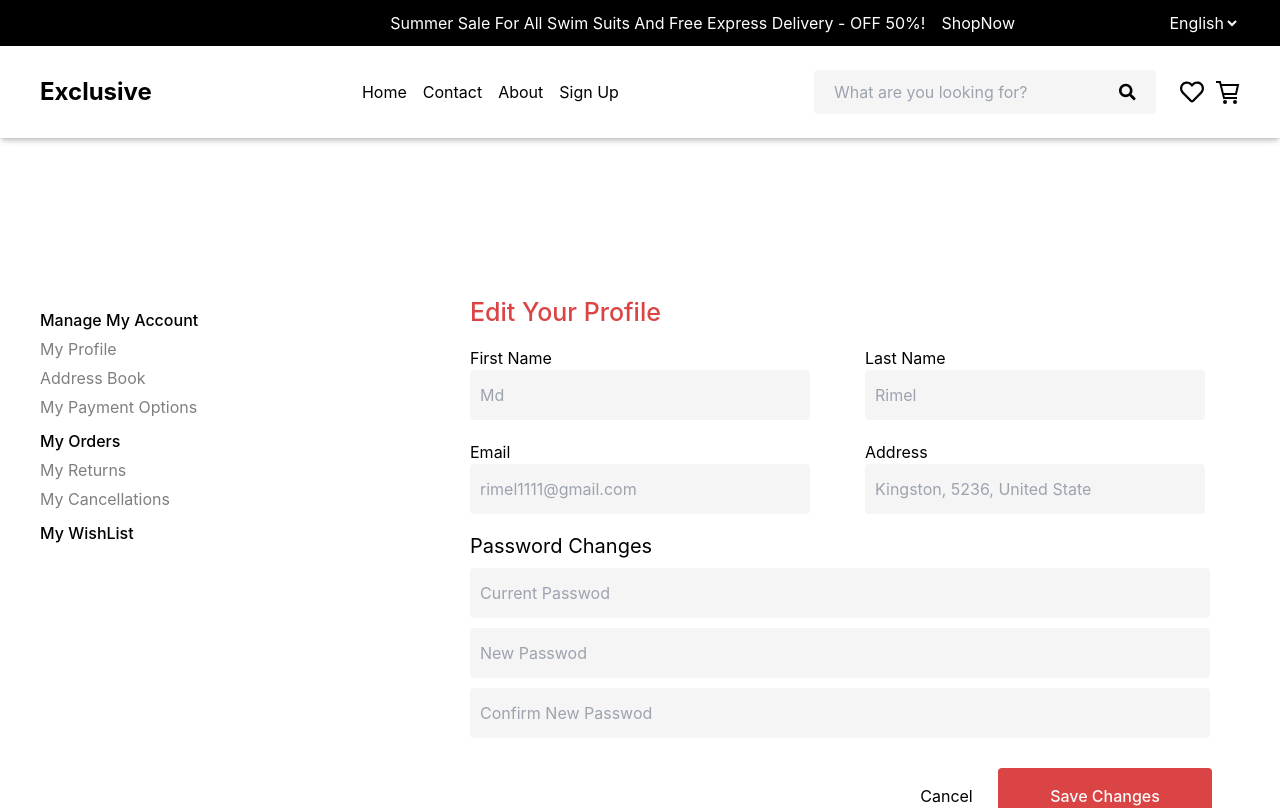
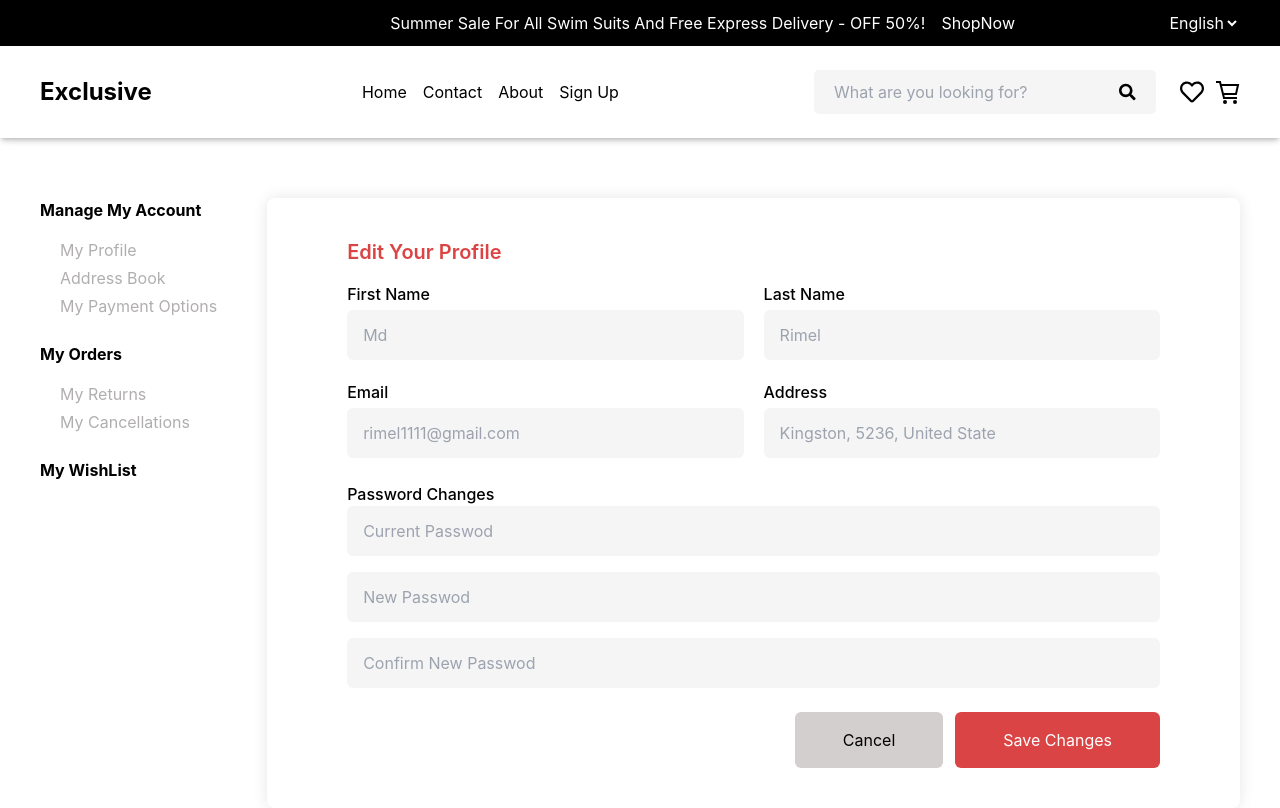
Before and after one commit to DasturchiQurbonboyev/exam-full, a React (Vite) app: page /account in a window 1280 px wide. Shown: the top 808 px of the page. Built offline with nearby package versions, Linux system fonts and the light colour scheme.

Commit message:
ccdsdcsdc

```diff
--- a/src/components/cart/Cart.jsx
+++ b/src/components/cart/Cart.jsx
@@ -40,7 +40,7 @@ const Cart = () => {
         </div>)
     return (
 
-        <div className='pt-[120px]    '>
+        <div className='pt-[60px]    '>
             <div className='kontainer grid gap-10'>
                 <div className='text-end flex justify-end'>
                     <button onClick={() => dispatch(clearCart())} className=' flex items-center gap-3'><FaRegTrashAlt className='size-7' /> Clear All </button>
--- a/src/components/footer/Footer.jsx
+++ b/src/components/footer/Footer.jsx
@@ -2,15 +2,16 @@ import React from 'react'
 import right from "../../assets/images/footer/icon-send.png"
 import qrKode from "../../assets/images/footer/qr-kode.png"
 import { FaFacebookF, FaInstagram, FaLinkedinIn, FaTwitter } from 'react-icons/fa'
+import { Link } from 'react-router-dom'
 
 const Footer = () => {
     return (
         <div>
 
 
-            <footer className="bg-black mt-10">
+            <footer className="bg-black pt-10 mt-10">
                 <div className="">
-                    <div className="grid  kontainer  grid-cols-2 gap-8 px-4 py-6 lg:py-8 md:grid-cols-5">
+                    <div className="grid  kontainer min-[530px]:grid-cols-2  min-[740px]:grid-cols-3 gap-8 px-4 py-6 lg:py-8 min-[1030px]:grid-cols-5">
                         <div>
                             <h2 className="mb-6 text-sm font-semibold text-gray-900 uppercase dark:text-white">Exclusive</h2>
                             <ul className="text-gray-500 dark:text-gray-400 font-medium">
@@ -20,9 +21,9 @@ const Footer = () => {
                                 <li className="mb-4">
                                     <a href="#" className="hover:underline">Get 10% off your first order</a>
                                 </li>
-                                <li className="mb-4">
-                                    <div className='flex items-center border  justify-center py-2 rounded-md'>
-                                        <input className='px-[5px] w-[180px]  outline-none bg-black' type="text" placeholder='Enter your email' />
+                                <li className="mb-4 flex-grow">
+                                    <div className='flex items-center flex-grow border  justify-center py-2 rounded-md'>
+                                        <input className='px-[5px] flex-grow w-full  outline-none bg-black' type="text" placeholder='Enter your email' />
                                         <button><img src={right} alt="" /></button>
                                     </div>
                                 </li>
@@ -46,19 +47,19 @@ const Footer = () => {
                             <h2 className="mb-6 text-sm font-semibold text-gray-900 uppercase dark:text-white">Account</h2>
                             <ul className="text-gray-500 dark:text-gray-400 font-medium">
                                 <li className="mb-4">
-                                    <a href="#" className="hover:underline">My Account</a>
+                                    <Link to={"/account"} className="hover:underline">My Account</Link>
                                 </li>
                                 <li className="mb-4">
-                                    <a href="#" className="hover:underline">Login / Register</a>
+                                    <Link to={"/log-in"} className="hover:underline">Login / Register</Link>
                                 </li>
                                 <li className="mb-4">
-                                    <a href="#" className="hover:underline">Cart</a>
+                                    <Link to={"/cart"} className="hover:underline">Cart</Link>
                                 </li>
                                 <li className="mb-4">
-                                    <a href="#" className="hover:underline">Wishlist</a>
+                                    <Link to={"/wishlist"} className="hover:underline">Wishlist</Link>
                                 </li>
                                 <li className="mb-4">
-                                    <a href="#" className="hover:underline">Shop</a>
+                                    <Link to={"/cart"} className="hover:underline">Shop</Link>
                                 </li>
                             </ul>
                         </div>
--- a/src/components/logIn/LogIn.css
+++ b/src/components/logIn/LogIn.css
@@ -16,7 +16,13 @@
 }
 
 .hover-underline-animation:hover::after {
+    left: 0;
     width: 100%;
-    left: 0;
     background: #DB4444;
 }
+
+.location {
+    border-bottom: 1px solid #DB4444;
+    padding-bottom: 7px;
+
+}
--- a/src/components/logIn/LogIn.jsx
+++ b/src/components/logIn/LogIn.jsx
@@ -1,8 +1,14 @@
-import React, { useState } from 'react';
+import React, { useEffect, useState } from 'react';
 import login from '../../assets/images/logIn/Side.png';
 import './LogIn.css'
 
 const LogIn = () => {
+
+    useEffect(() => {
+        scrollTo(0, 0)
+    }, [])
+
+
     const [isEmailFocused, setIsEmailFocused] = useState(false);
     const [isPasswordFocused, setIsPasswordFocused] = useState(false);
 
@@ -18,7 +24,7 @@ const LogIn = () => {
 
     return (
         <div className='kontainer'>
-            <div className='pt-[110px] grid min-[800px]:grid-cols-2 gap-[50px]'>
+            <div className='pt-[60px] grid min-[800px]:grid-cols-2 gap-[50px]'>
                 <div className='max-[800px]:hidden '>
                     <img src={login} alt="" />
                 </div>
--- a/src/components/navbar/Navbar.css
+++ b/src/components/navbar/Navbar.css
@@ -24,6 +24,17 @@
 
 
 
+.search {
+    display: flex;
+    flex-grow: 1;
+    align-items: center;
+    gap: 34px;
+    padding: 10px 20px;
+    border-radius: 5px;
+    background: #f5f5f5;
+}
+
+
 .navbar__toggler div {
     width: 2.5rem;
     height: 0.2rem;
@@ -44,6 +55,7 @@
     }
 
     .nav__menu {
+        transform: translateX(100%);
         position: fixed;
         top: 65px;
         right: 0;
@@ -51,7 +63,6 @@
         height: 93vh;
         background: white;
         flex-direction: column;
-        transform: translateX(100%);
         transition: 0.5s ease-in;
     }
 
--- a/src/pages/account/Account.jsx
+++ b/src/pages/account/Account.jsx
@@ -2,46 +2,58 @@ import React from "react";
 
 const Account = () => {
   return (
-    <div className="kontainer account">
-      <div className="cards">
-        <div className="left">
-          <h2>Manage My Account</h2>
-          <p>My Profile</p>
-          <p>Address Book</p>
-          <p>My Payment Options</p>
-          <h2>My Orders</h2>
-          <p>My Returns</p>
-          <p>My Cancellations</p>
-          <h2>My WishList</h2>
+    <div className="kontainer ">
+      <div className="min-[850px]:flex  justify-between gap-[50px] pt-[60px]">
+        <div className=" max-[850px]:pb-[40px] max-[850px]:grid max-[850px]:grid-cols-2 max-[450px]:grid-cols-1">
+          <div>
+            <p className="text-[16px] font-[700] leading-[24px]   " >Manage My Account</p>
+            <div className="grid gap-1 pl-[20px] pt-4 pb-6">
+              <p className="text-[16px] font-[400] leading-[24px] text-[#b1aeae]  ">My Profile</p>
+              <p className="text-[16px] font-[400] leading-[24px] text-[#b1aeae]  ">Address Book</p>
+              <p className="text-[16px] font-[400] leading-[24px] text-[#b1aeae]  ">My Payment Options</p>
+            </div>
+          </div>
+          <div>
+            <p className="text-[16px] font-[700] leading-[24px]   " >My Orders</p>
+            <div className="grid gap-1 pl-[20px] pt-4 pb-6">
+              <p className="text-[16px] font-[400] leading-[24px] text-[#b1aeae]  ">My Returns</p>
+              <p className="text-[16px] font-[400] leading-[24px] text-[#b1aeae]  ">My Cancellations</p>
+            </div>
+          </div>
+          <p className="text-[16px] font-[700] leading-[24px]   " >My WishList</p>
         </div>
-        <div className="right">
-          <h1> Edit Your Profile</h1>
-          <form>
-            <div className="inp">
-              <label htmlFor="">First Name</label>
-              <input type="text" placeholder="Md" />
+        <div className=" shadow-custom rounded-lg flex-grow px-[20px] min-[550px]:px-[80px] py-[20px] min-[550px]:py-[40px]  ">
+          <p className="text-[#DB4444] text-[20px] font-[600] leading-[28px]     "> Edit Your Profile</p>
+          <form className="grid min-[700px]:grid-cols-2 gap-5 pt-4 pb-6">
+            <div className="grid gap-1">
+              <label className="text-[16px] font-[500] leading-[24px]   " htmlFor="">First Name</label>
+              <input className="bg-[#F5F5F5] px-[16px] py-[13px] rounded-md  " type="text" placeholder="Md" />
             </div>
-            <div className="inp">
-              <label htmlFor="">Last Name</label>
-              <input type="text" placeholder="Rimel" />
+            <div className="grid gap-1">
+              <label className="text-[16px] font-[500] leading-[24px]   " htmlFor="">Last Name</label>
+              <input className="bg-[#F5F5F5] px-[16px] py-[13px] rounded-md  " type="text" placeholder="Rimel" />
             </div>
-            <div className="inp">
-              <label htmlFor="">Email</label>
-              <input type="email" placeholder="rimel1111@gmail.com" />
+            <div className="grid gap-1">
+              <label className="text-[16px] font-[500] leading-[24px]   " htmlFor="">Email</label>
+              <input className="bg-[#F5F5F5] px-[16px] py-[13px] rounded-md  " type="email" placeholder="rimel1111@gmail.com" />
             </div>
-            <div className="inp">
-              <label htmlFor="">Address</label>
-              <input type="text" placeholder="Kingston, 5236, United State" />
+            <div className="grid gap-1">
+              <label className="text-[16px] font-[500] leading-[24px]   " htmlFor="">Address</label>
+              <input className="bg-[#F5F5F5] px-[16px] py-[13px] rounded-md  " type="text" placeholder="Kingston, 5236, United State" />
             </div>
           </form>
           <div className="inp1">
-            <h2>Password Changes</h2>
-            <input type="password" placeholder="Current Passwod" />
-            <input type="password" placeholder="New Passwod" />
-            <input type="password" placeholder="Confirm New Passwod" />
+            <label className="text-[16px] font-[500] leading-[24px]   ">Password Changes</label>
+            <div className="grid gap-4">
+              <input className="bg-[#F5F5F5] px-[16px] py-[13px] rounded-md  " type="password" placeholder="Current Passwod" />
+              <input className="bg-[#F5F5F5] px-[16px] py-[13px] rounded-md  " type="password" placeholder="New Passwod" />
+              <input className="bg-[#F5F5F5] px-[16px] py-[13px] rounded-md  " type="password" placeholder="Confirm New Passwod" />
+            </div>
           </div>
-          <button className="cancel">Cancel</button>
-          <button className="save">Save Changes</button>
+          <div className="flex max-[600px]:flex-col justify-end gap-3 pt-[24px]">
+            <button className='px-[48px] py-[16px] bg-[#d4cfcf]  text-black rounded-md transform transition-transform duration-300 hover:scale-105 active:scale-95'>Cancel</button>
+            <button className='px-[48px] py-[16px] bg-[#DB4444] text-white rounded-md transform transition-transform duration-300 hover:scale-105 active:scale-95'>Save Changes</button>
+          </div>
         </div>
       </div>
     </div>
```
Also changed, not shown: src/components/about/aboutHeader/AboutHeader.jsx (+9 -2 lines), src/components/contact/Contact.jsx (+5 -2 lines), src/components/navbar/Navbar.jsx (+9 -6 lines), src/components/signUp/SignUp.jsx (+8 -2 lines).
